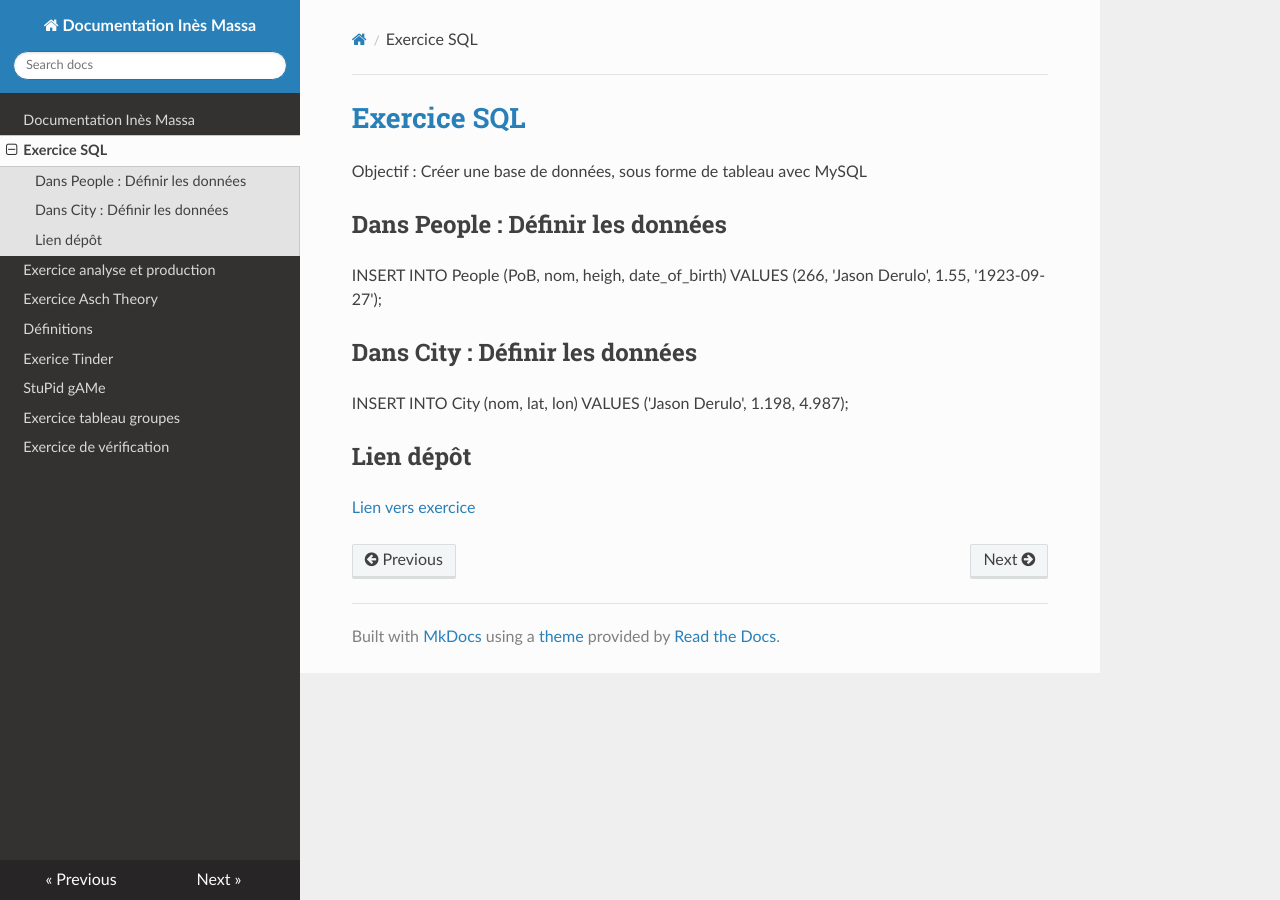
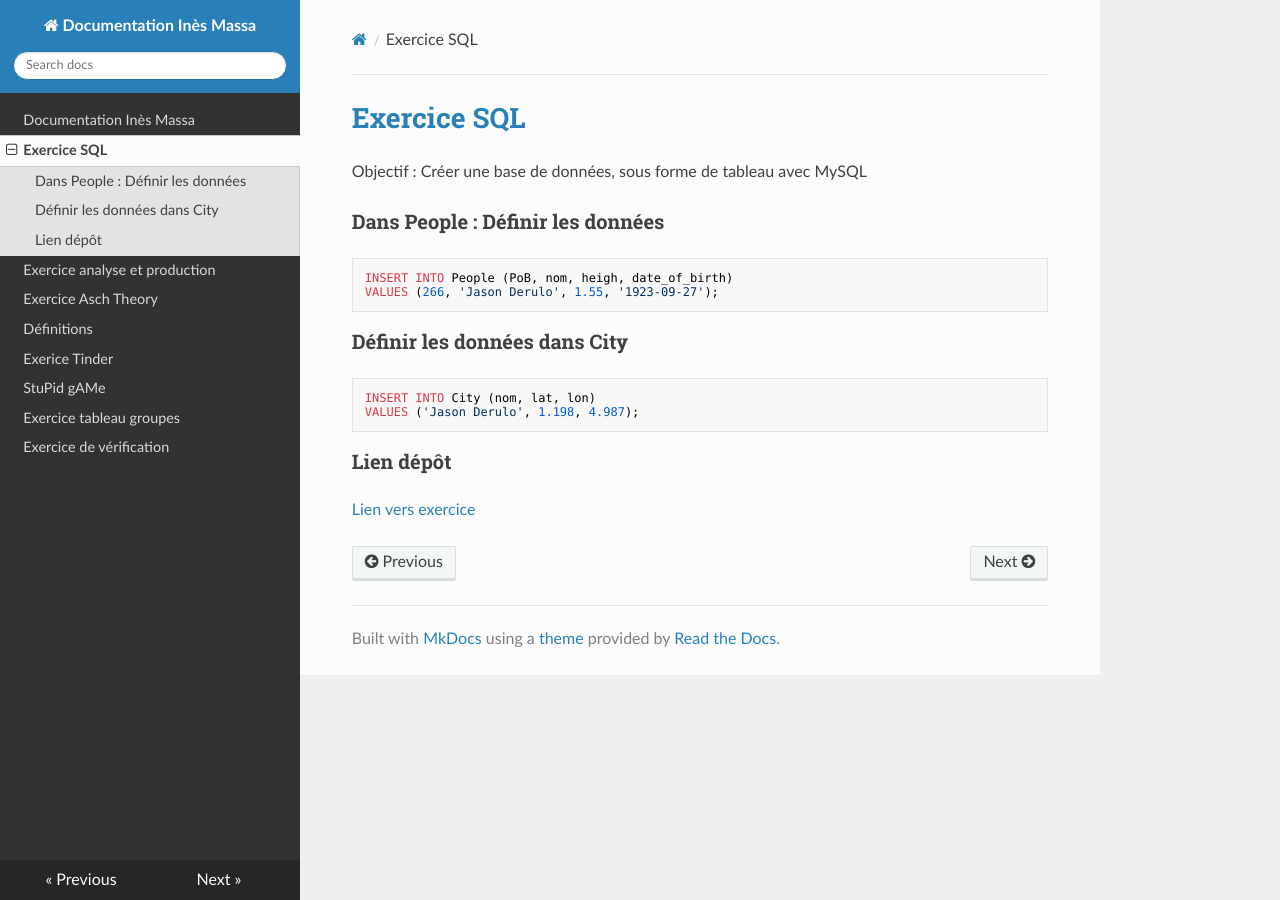
Before and after one commit to massaines-cpu/Prairie-In-s-Massa, an MkDocs documentation site: the page built from docs/SQL.md, in a window 1280 px wide. Built offline with MkDocs 1.6.1, drawn with Linux system fonts in a browser that asks for light colours; nearby versions of some CDN libraries.

Commit message:
"Propre"

````diff
--- a/docs/SQL.md
+++ b/docs/SQL.md
@@ -2,15 +2,16 @@
 
 Objectif : Créer une base de données, sous forme de tableau avec MySQL
 
-## Dans People : Définir les données
-
+### Dans People : Définir les données
+```sql
 INSERT INTO People (PoB, nom, heigh, date_of_birth)
 VALUES (266, 'Jason Derulo', 1.55, '1923-09-27');
+```
 
-## Dans City : Définir les données
-
+### Définir les données dans City
+```sql
 INSERT INTO City (nom, lat, lon)
 VALUES ('Jason Derulo', 1.198, 4.987);
-
-## Lien dépôt
+```
+### Lien dépôt
 [Lien vers exercice](https://github.com/massaines-cpu/Prairie-Ines-Massa/tree/initiale/SQL)
````
Also changed, not shown: docs/stupidgame.md (+1 -2 lines), 1 other file.
